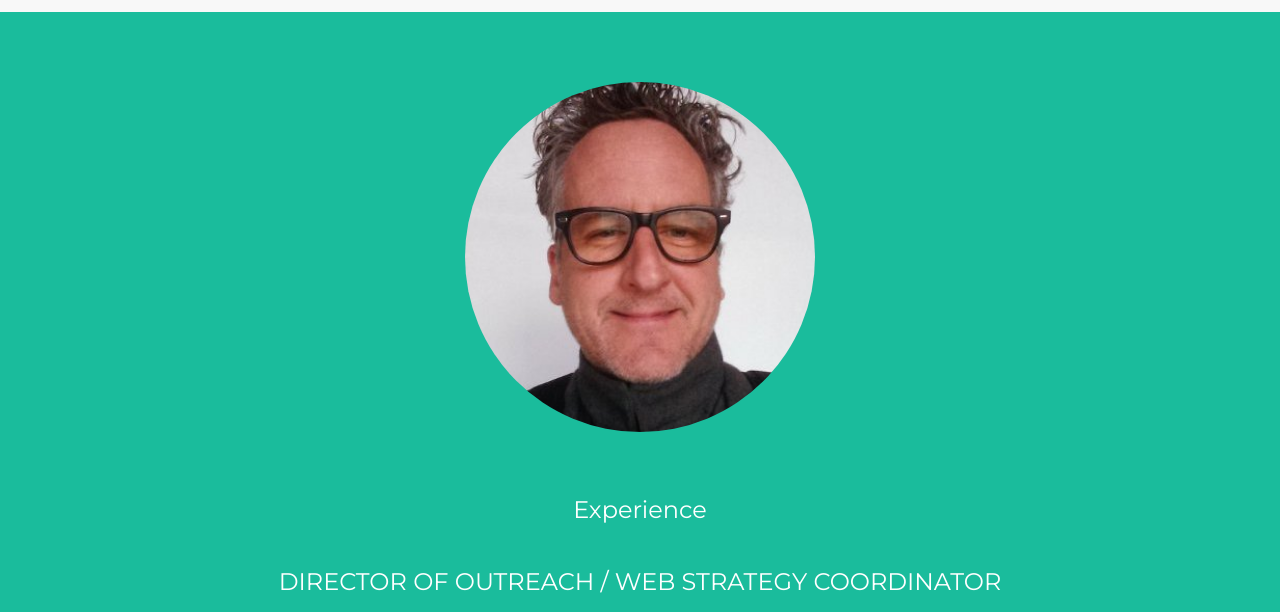
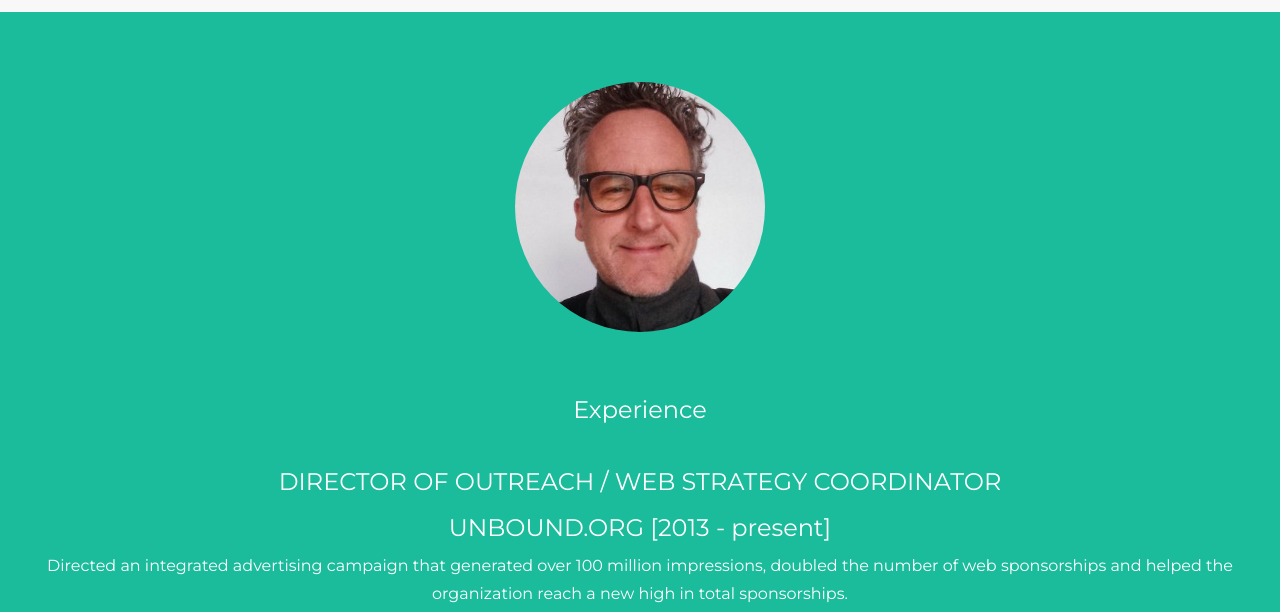
Before and after one commit to joesundermeyer/joesundermeyer.github.io, a plain HTML site: page resume_5.html in a window 1280 px wide. Shown: the part 134-746 px from the top of the page. Drawn offline with nearby package versions, Linux system fonts and the light colour scheme.

Commit message:
Update resume_5.html

```diff
--- a/resume_5.html
+++ b/resume_5.html
@@ -81,7 +81,7 @@
 
 <!-- First Container -->
 <div class="container-fluid bg-1 text-center">
-  <img src="joe_s.jpg" class="img-responsive img-circle margin" style="display:inline" alt="me" width="350" height="350">
+  <img src="joe_s.jpg" class="img-responsive img-circle margin" style="display:inline" alt="me" width="250" height="250">
   <h3 class="margin">Experience</h3>
   <h3>DIRECTOR OF OUTREACH / WEB STRATEGY COORDINATOR</h3>
     <h3>UNBOUND.ORG [2013 - present]</h3>
```
